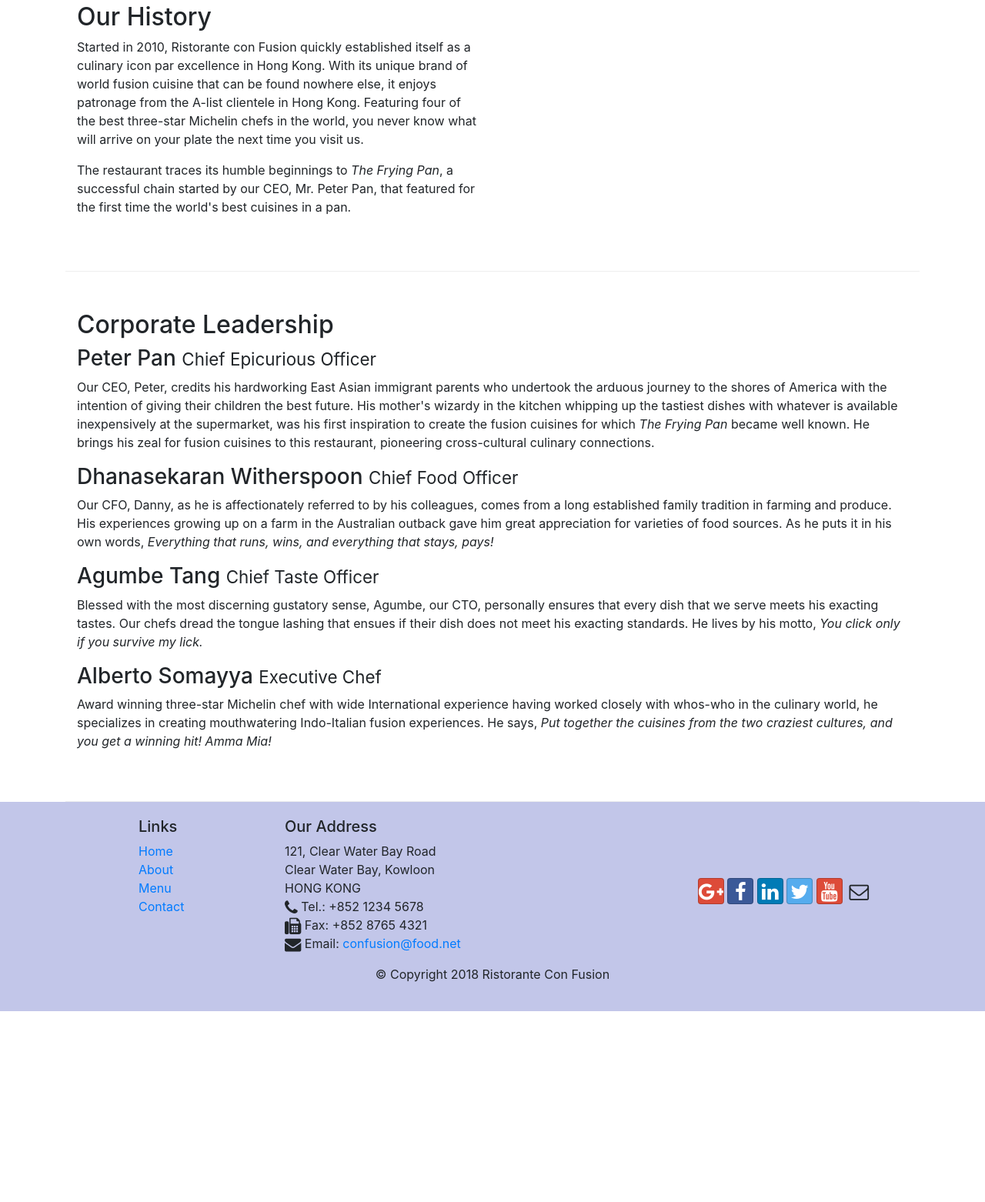
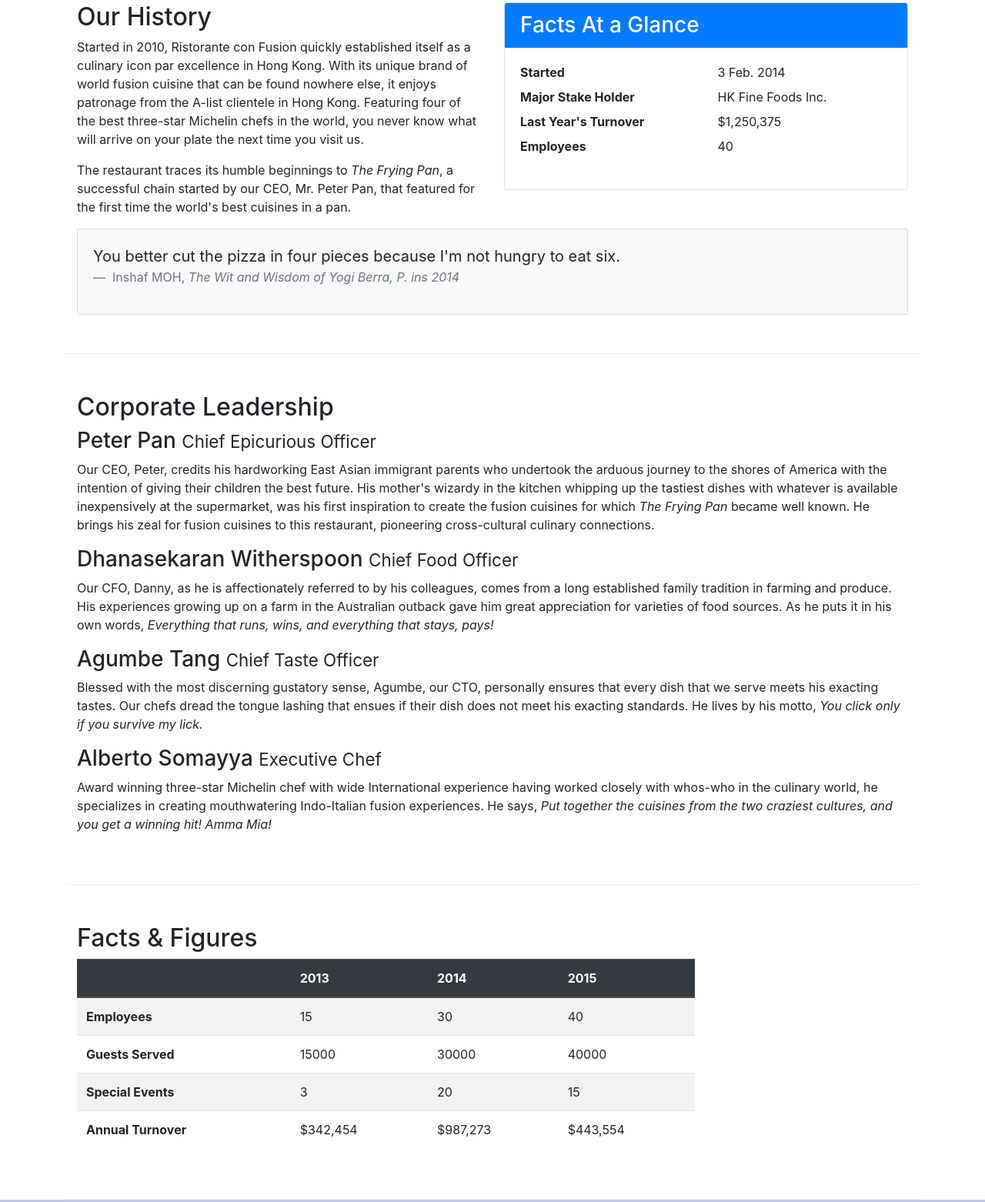
Before and after one commit to moh890/boot-coursera, a website: page aboutus.html in a window 1280 px wide. Shown: the part 462-2024 px from the top of the page at 77% size. Before the commit the page ends 1776 px from the top, so only its background shows below. Drawn offline with nearby package versions, Linux system fonts and the light colour scheme.

Commit message:
cards and tables

```diff
--- a/aboutus.html
+++ b/aboutus.html
@@ -18,13 +18,12 @@
 </head>
 
 <body>
-
     <nav class="navbar navbar-dark navbar-expand-sm fixed-top">
         <div class="container">
             <button class="navbar-toggler" type="button" data-toggle="collapse" data-target="#Navbar">
                 <span class="navbar-toggler-icon"></span>
             </button>
-            <a class="navbar-brand mr-auto" href="./index.html">Ristorante Con Fusion</a>
+            <a class="navbar-brand" href="./index.html">Ristorante Con Fusion</a>
             <div class="collapse navbar-collapse" id="Navbar">
                 <ul class="navbar-nav mr-auto">
                     <li class="nav-item"><a href="./index.html" class="nav-link"><span class="fa fa-home fa-lg"></span> Home</a></li>
@@ -70,7 +69,35 @@
                     in Hong Kong. Featuring four of the best three-star Michelin chefs in the world, you never know what will arrive on your plate the next time you visit us.</p>
                 <p>The restaurant traces its humble beginnings to <em>The Frying Pan</em>, a successful chain started by our CEO, Mr. Peter Pan, that featured for the first time the world's best cuisines in a pan.</p>
             </div>
-            <div class="col-12 col-sm-6">
+            <div class="col-sm">
+                <div class="card">
+                    <h3 class="card-header bg-primary text-white">Facts At a Glance</h3>
+                    <div class="card-body">
+                        <dl class="row">
+                            <dt class="col-6">Started</dt>
+                            <dd class="col-6">3 Feb. 2014</dd>
+                            <dt class="col-6">Major Stake Holder</dt>
+                            <dd class="col-6">HK Fine Foods Inc.</dd>
+                            <dt class="col-6">Last Year's Turnover</dt>
+                            <dd class="col-6">$1,250,375</dd>
+                            <dt class="col-6">Employees</dt>
+                            <dd class="col-6">40</dd>
+                        </dl>
+                    </div>
+                </div>
+            </div>
+            <div class="col-12">
+                <div class="card card-body bg-light">
+                    <blockquote class="blockquote">
+                        <p class="mb-0">
+                            You better cut the pizza in four pieces because I'm not hungry to eat six.
+                        </p>
+                        <footer class="blockquote-footer">
+                            Inshaf MOH,
+                            <cite title="Source Title">The Wit and Wisdom of Yogi Berra, P. ins 2014</cite>
+                        </footer>
+                    </blockquote>
+                </div>
             </div>
         </div>
 
@@ -92,7 +119,52 @@
                 <p>Award winning three-star Michelin chef with wide International experience having worked closely with whos-who in the culinary world, he specializes in creating mouthwatering Indo-Italian fusion experiences. He says, <em>Put together the cuisines from the two craziest cultures, and you get a winning hit! Amma Mia!</em></p>
             </div>
         </div>
+        <div class="row row-content">
+            <div class="col-12 col-sm-9">
+                <h2>Facts &amp; Figures</h2>
+                <div class="table-responsive">
+                    <table class="table table-striped">
+                        <thead class="thead-dark">
+                            <tr>
+                                <th>&nbsp;</th>
+                                <th>2013</th>
+                                <th>2014</th>
+                                <th>2015</th>
+                            </tr>
+                        </thead>
+                        <tbody>
+                            <tr>
+                                <th>Employees</th>
+                                <td>15</td>
+                                <td>30</td>
+                                <td>40</td>
+                            </tr>
+                            <tr>
+                                <th>Guests Served</th>
+                                <td>15000</td>
+                                <td>30000</td>
+                                <td>40000</td>
+                            </tr>
+                            <tr>
+                                <th>Special Events</th>
+                                <td>3</td>
+                                <td>20</td>
+                                <td>15</td>
+                            </tr>
+                            <tr>
+                                <th>Annual Turnover</th>
+                                <td>$342,454</td>
+                                <td>$987,273</td>
+                                <td>$443,554</td>
+                            </tr>
+                        </tbody>
+                    </table>
+                </div>
+            </div>
+            <div class="col-12 col-sm-3">
 
+            </div>
+        </div>
     </div>
 
     <footer class="footer">
```
